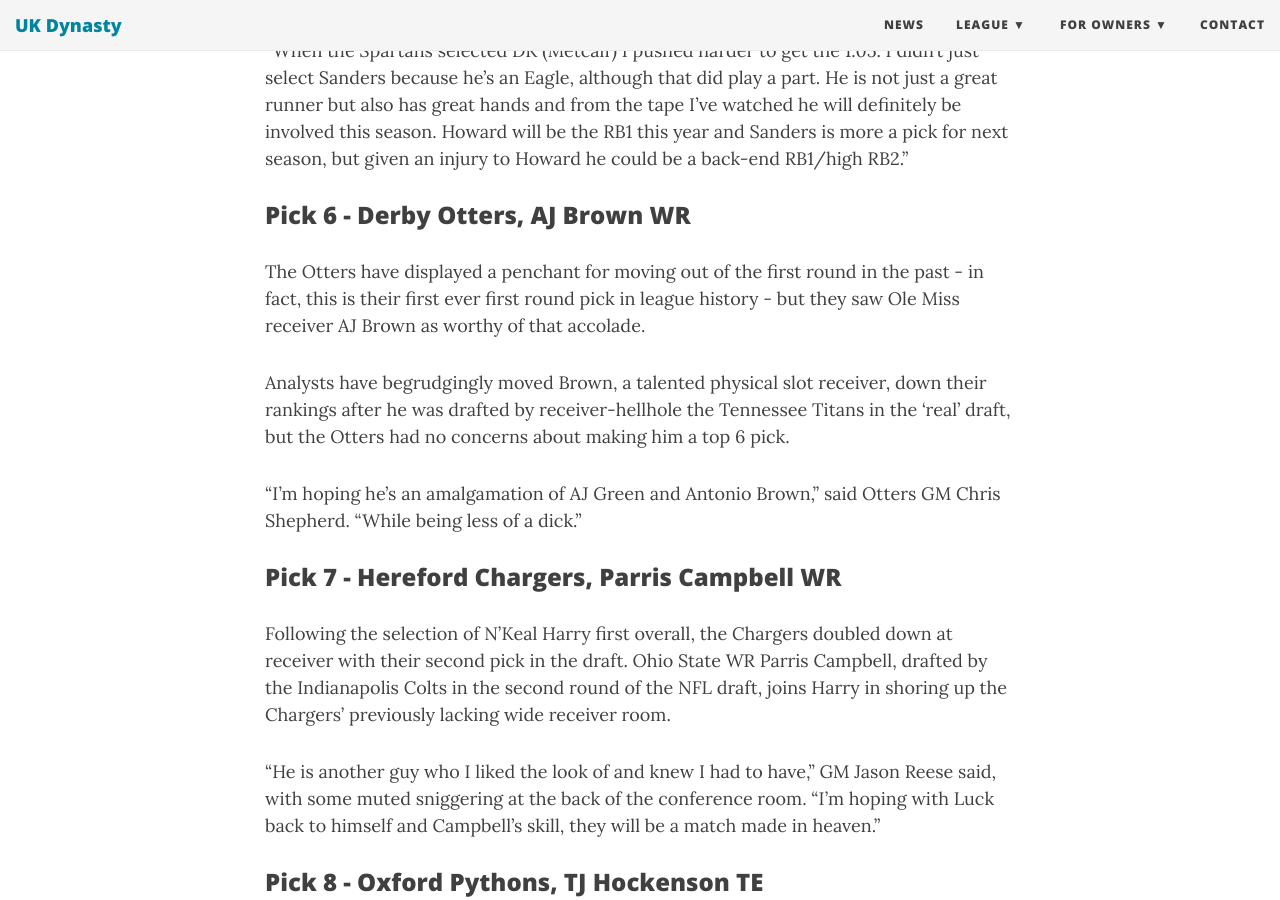
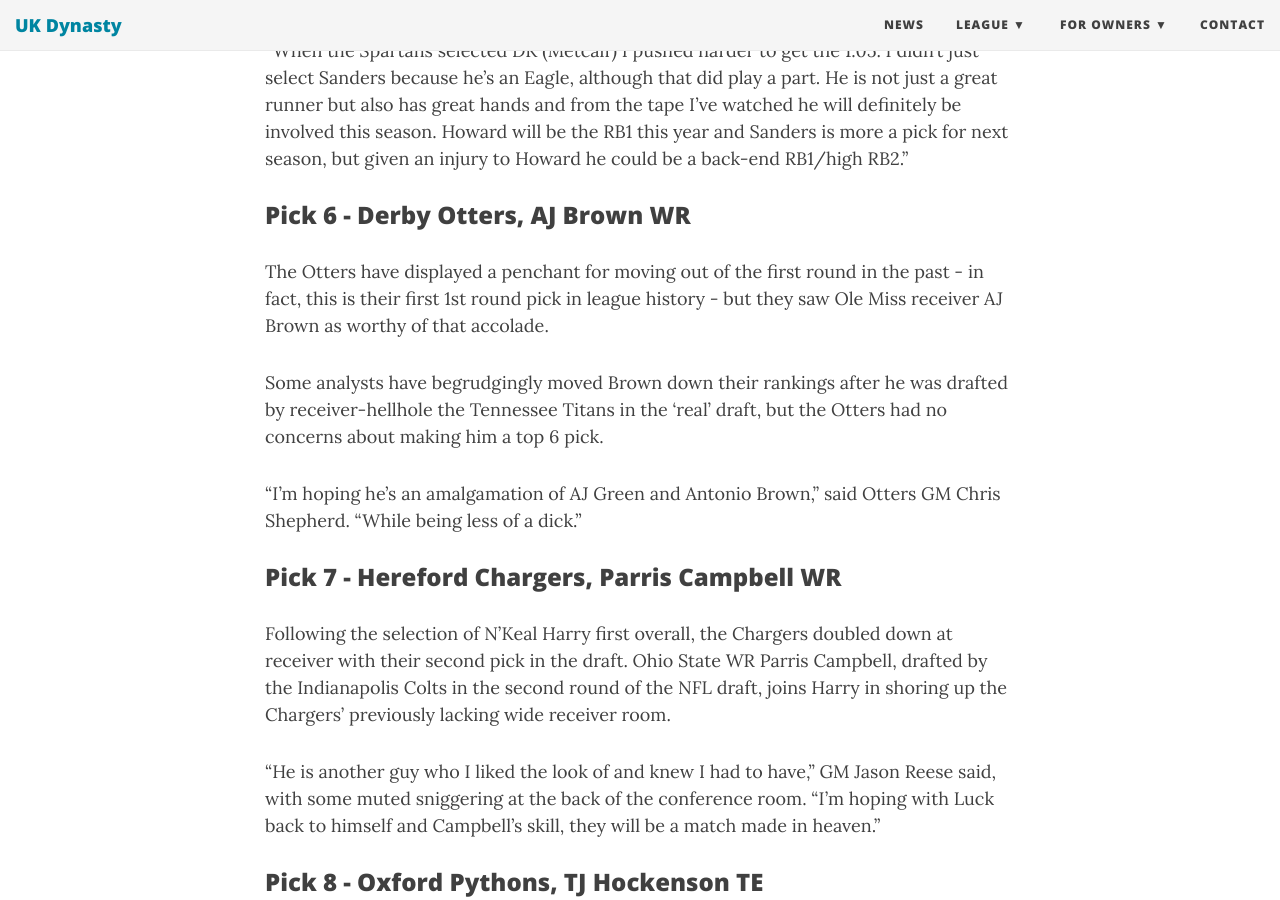
Before and after one commit to UKDynasty/ukdynasty.github.io, a Jekyll site: the page built from _posts/2019-05-25-rookie-draft-round-1.md, in a window 1280 px wide and 900 px high, scrolled down 3544 px. Built offline with Jekyll 4.4.1, drawn with Linux system fonts in a browser that asks for light colours; nearby versions of some CDN libraries; some of the changed text lies outside the part shown.

Commit message:
Some typo fixes

```diff
--- a/_posts/2019-05-25-rookie-draft-round-1.md
+++ b/_posts/2019-05-25-rookie-draft-round-1.md
@@ -8,7 +8,7 @@
 
 Days after the mid-point between the Super Bowl and the start of the 2019 NFL season, what better way to fill the time than the 3rd annual UK Dynasty rookie draft? After the drama of a huge trade for the first overall pick prior to last year's draft, the trading floor was eerily quiet in the week leading up to this year's extravaganza.
 
-But with 3 trades in the first round and
+But with some surprising picks and 3 trades in the 1st round, it was worth the wait.
 
 ## Round 1 in brief
 
@@ -69,17 +69,17 @@
 
 **TRADE**: The Flyers give up Adam Thielen, Tom Brady and their 2020 4th round pick to acquire the 1.05 and WR John Ross from the Gateshead Spartans
 
- Having taken Sanders' Penn State RB-mate Saquon Barkley first overall in last year's draft, it was well-known pre-draft that Flyers GM Dermy McAlinden was keen on the Eagles back.
+Having taken Sanders' Penn State RB-mate Saquon Barkley first overall in last year's draft, it was well-known pre-draft that Flyers GM Dermy McAlinden was keen on the Eagles back.
 
- They made their move and gave up last season's WR8 in the process, but when you want the guy, you gotta do what you gotta do. The Flyers revealed that they nearly gave up future 1st round draft capital to move up ahead of the Spartans for pick 4. "I got the player I wanted without giving up the 1st," McAlinden said at the post-draft press conference.
+They made their move and gave up last season's WR8 in the process, but when you want the guy, you gotta do what you gotta do. The Flyers revealed that they nearly gave up future 1st round draft capital to move up ahead of the Spartans for pick 4. "I got the player I wanted without giving up the 1st," McAlinden said at the post-draft press conference.
 
- "When the Spartans selected DK (Metcalf) I pushed harder to get the 1.05. I didn't just select Sanders because he's an Eagle, although that did play a part. He is not just a great runner but also has great hands and from the tape I've watched he will definitely be involved this season. Howard will be the RB1 this year and Sanders is more a pick for next season, but given an injury to Howard he could be a back-end RB1/high RB2."
+"When the Spartans selected DK (Metcalf) I pushed harder to get the 1.05. I didn't just select Sanders because he's an Eagle, although that did play a part. He is not just a great runner but also has great hands and from the tape I've watched he will definitely be involved this season. Howard will be the RB1 this year and Sanders is more a pick for next season, but given an injury to Howard he could be a back-end RB1/high RB2."
 
 ### Pick 6 - Derby Otters, AJ Brown WR
 
-The Otters have displayed a penchant for moving out of the first round in the past - in fact, this is their first ever first round pick in league history - but they saw Ole Miss receiver AJ Brown as worthy of that accolade.
+The Otters have displayed a penchant for moving out of the first round in the past - in fact, this is their first 1st round pick in league history - but they saw Ole Miss receiver AJ Brown as worthy of that accolade.
 
-Analysts have begrudgingly moved Brown, a talented physical slot receiver, down their rankings after he was drafted by receiver-hellhole the Tennessee Titans in the 'real' draft, but the Otters had no concerns about making him a top 6 pick.
+Some analysts have begrudgingly moved Brown down their rankings after he was drafted by receiver-hellhole the Tennessee Titans in the 'real' draft, but the Otters had no concerns about making him a top 6 pick.
 
 "I'm hoping he's an amalgamation of AJ Green and Antonio Brown," said Otters GM Chris Shepherd. "While being less of a dick."
 
```
Also changed, not shown: other parts of _posts/2019-05-25-rookie-draft-round-1.md (+6 -0 lines).
